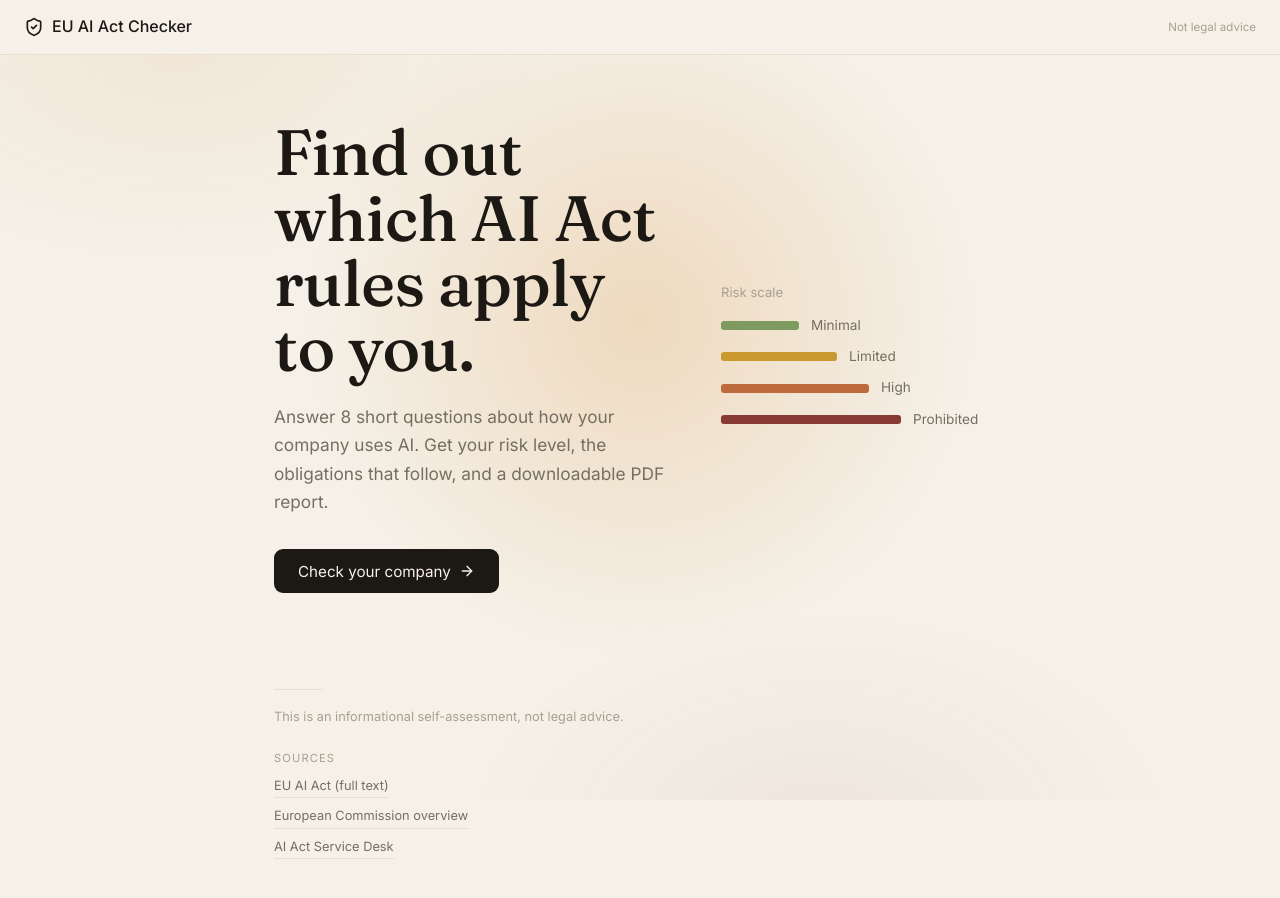
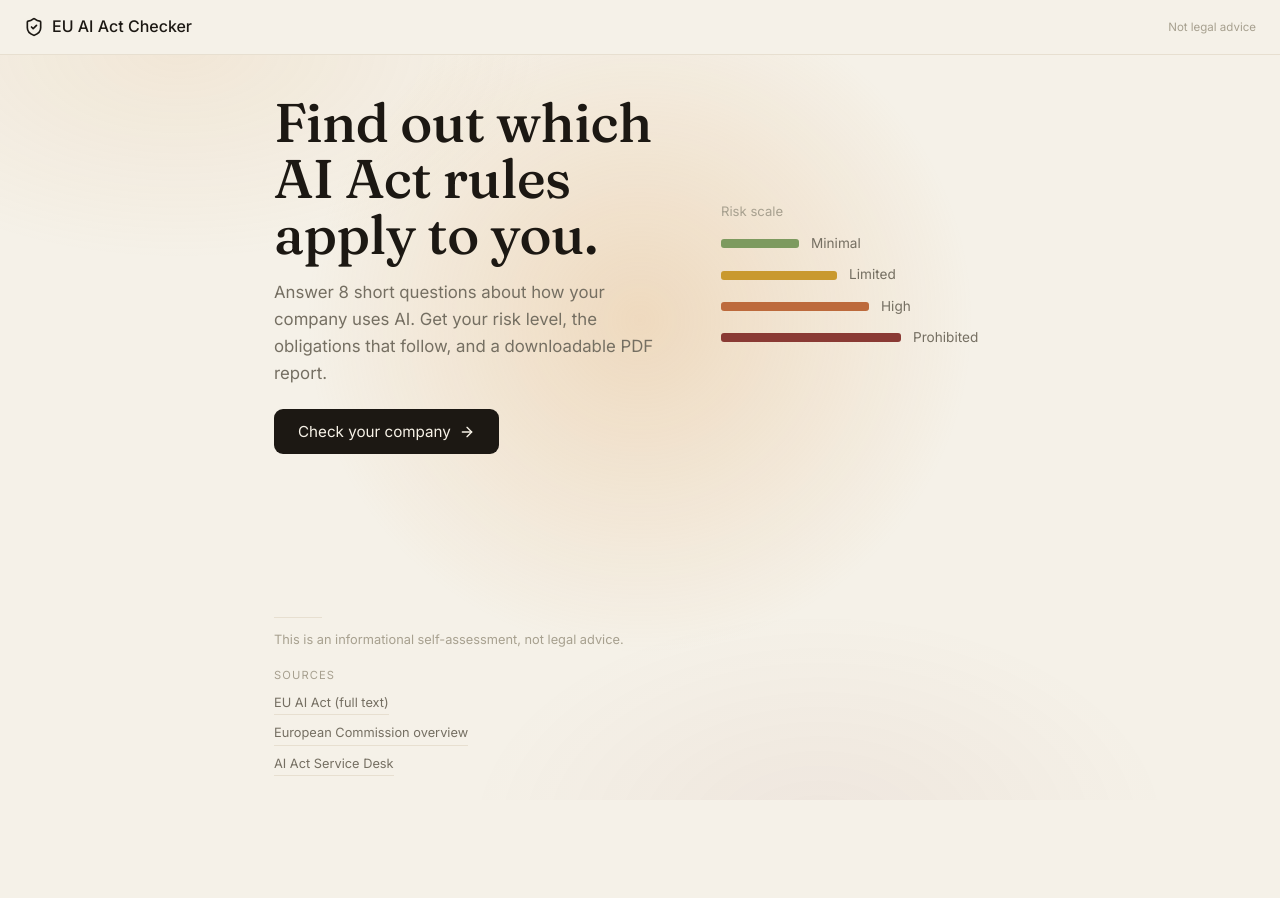
Before and after one commit to sz012/eu-ai-act-checker, a React (Vite) app in the folder frontend/: page / in a window 1280 px wide. After the commit the page ends 800 px from the top, so only its background shows below. Built offline with nearby package versions, Linux system fonts and the light colour scheme; no server answers.

Commit message:
sticky footer

```diff
--- a/frontend/src/index.css
+++ b/frontend/src/index.css
@@ -107,9 +107,10 @@
 .page {
   position: relative;
   z-index: 1;
+  width: 100%;
   max-width: 780px;
   margin: 0 auto;
-  padding: 4rem 1.5rem;
+  padding: 2.5rem 1.5rem 1rem;
 }
 
 /* shared */
@@ -147,18 +148,18 @@
 }
 .hero-title {
   font-family: var(--font-display);
-  font-size: clamp(2.6rem, 6vw, 4rem);
-  line-height: 1.02;
+  font-size: clamp(2.4rem, 5vw, 3.4rem);
+  line-height: 1.03;
   letter-spacing: -0.01em;
   font-weight: 500;
   color: var(--ink);
-  margin: 0 0 1.4rem;
+  margin: 0 0 1rem;
 }
 .hero-lede {
-  font-size: 1.08rem;
+  font-size: 1.05rem;
   color: var(--text-muted);
-  line-height: 1.65;
-  margin: 0 0 2rem;
+  line-height: 1.6;
+  margin: 0 0 1.4rem;
   max-width: 42ch;
 }
 .hero-actions { display: flex; align-items: center; gap: 1.3rem; flex-wrap: wrap; }
@@ -256,15 +257,15 @@
   z-index: 1;
   width: 100%;
   max-width: 780px;
-  margin: auto auto 0;         /* push to the viewport bottom + centre horizontally */
-  padding: 2rem 1.5rem 2.5rem;
+  margin: auto auto 0;
+  padding: 1rem 1.5rem 1.5rem;
   font-size: 0.8rem;
   color: var(--text-faint);
 }
 .footer-disclaimer {
   position: relative;
-  margin: 0 0 1.4rem;
-  padding-top: 1.1rem;
+  margin: 0 0 1rem;
+  padding-top: 0.85rem;
 }
 .footer-disclaimer::before {
   content: "";
```
